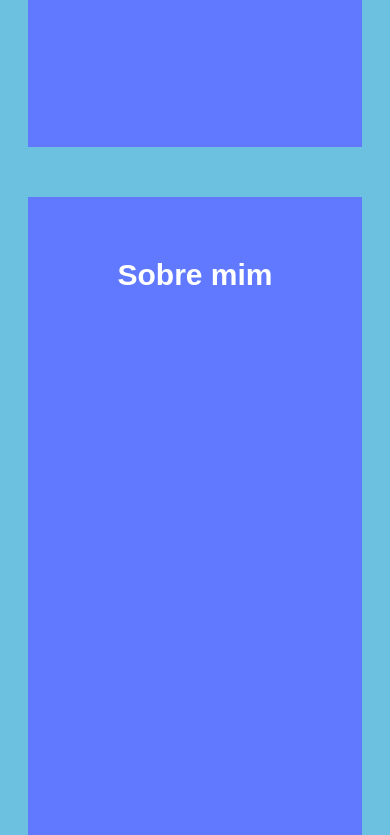
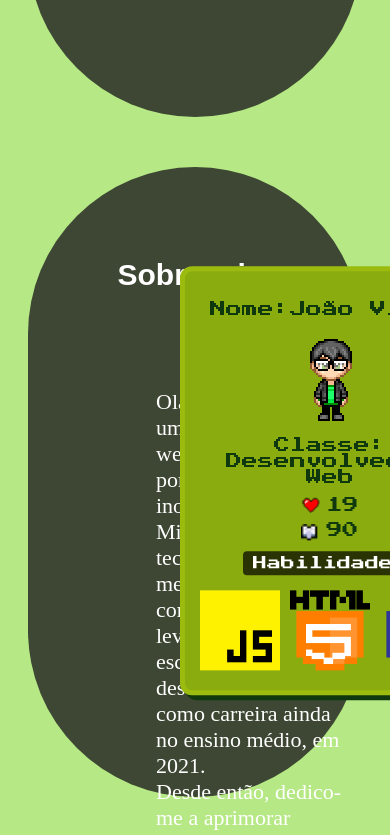
Before and after one commit to jaumkvitor/Portf-lio, a plain HTML site: page Portfolio/index.html in a window 390 px wide. Shown: the part 633-1468 px from the top of the page. Drawn offline with Linux system fonts and the light colour scheme; a script that the page names is missing; a web font is replaced by a local one.

Commit message:
Add files via upload

```diff
--- a/Portfolio/css/style.css
+++ b/Portfolio/css/style.css
@@ -1,5 +1,5 @@
 body {
-    background-color: #6cc1e0;
+  background-color: rgb(182, 232, 133);
 }
 
 .hotbar {
@@ -47,9 +47,10 @@ body {
 /* Estilos para as seções do site */
 .content section {
   height: 600px;
-    background-color: #6179ff;
+  background-color: rgb(61, 71, 51);
   margin-bottom: 50px;
   padding: 30px;
+  border-radius: 700px; /* Borda arredondada */
 }
 
 .content section h2 {
@@ -114,20 +115,20 @@ body {
 .aboutText {
   position: absolute;
   top: 50%;
-    left: 50%; /* Posiciona o título no meio horizontalmente */
-    transform: translate(-5%, 300%); /* Move o título de volta 50% da largura e 50% da altura */
+  left: 50%;
+  transform: translate(-20%, 600px); /* Move o título de volta 50% da largura e 50% da altura */
   margin: 0; /* Remove qualquer margem padrão */
   color: #ffffff;
   font-family: "Vesper Libre", serif;
-    font-weight: 200px;
+  font-weight: 200;
   font-size: 22px;
 }
 
 .character-creation.gameboy {
-    position: absolute;
+  position: flex;
   top: 50%;
   left: 50%;
-    transform: translate(-250%, 120%);
+  transform: translate(39%, 15%);
   margin: 0;
   border: 5px solid #9bbc0f;
   background-color: #8bac0f;
@@ -311,9 +312,9 @@ body {
  font-family:Arial, Helvetica, sans-serif;
  font-size: 25px;
  color: #fff;
-  background-color: rgba(0, 0, 0, 0.7); /* Cor de fundo com transparência */
-  padding: 5px 10px; /* Espaçamento interno */
-  border-radius: 4px; /* Borda arredondada */
+ background-color: rgba(0, 0, 0, 0.7);
+ padding: 5px 10px;
+ border-radius: 4px;
 }
 
 .detailsEducation {
@@ -390,3 +391,19 @@ body {
  color: #fff;
  text-decoration: none;
 }
+
+/* Melhorias para responsividade */
+@media (max-width: 768px) {
+  .content section {
+      /* Ajustes para telas menores */
+      padding: 15px;
+  }
+
+  .hotbar a {
+      margin: 0 10px; /* Reduz o espaço entre links para telas menores */
+      font-size: 18px; /* Tamanho de fonte menor para melhor ajuste */
+  }
+
+  /* Aqui você pode adicionar ajustes específicos para telas menores,
+  como alterar layout de grid, tamanhos de fonte, etc. */
+}
```
Lines whose indentation alone changed are shown as unchanged.
